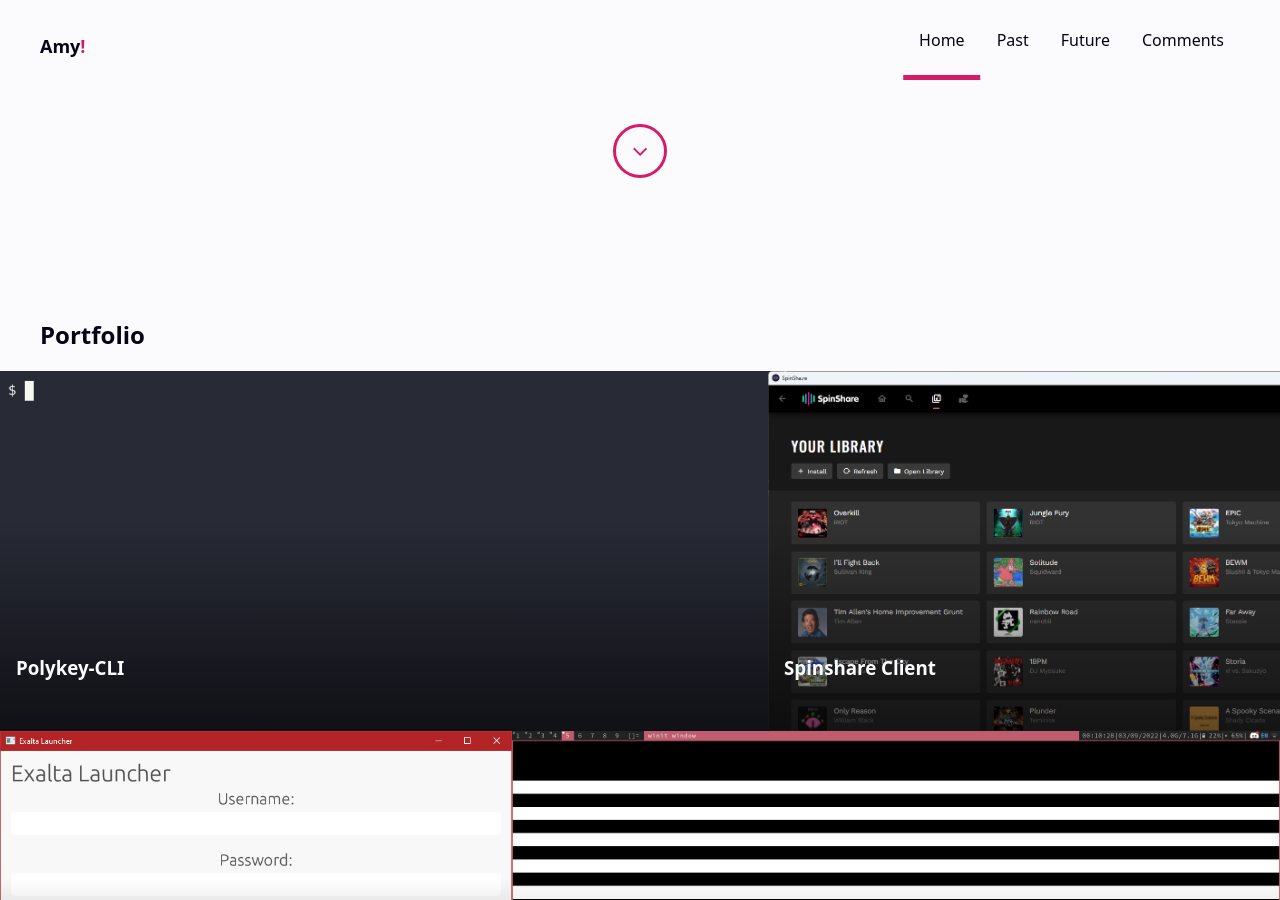
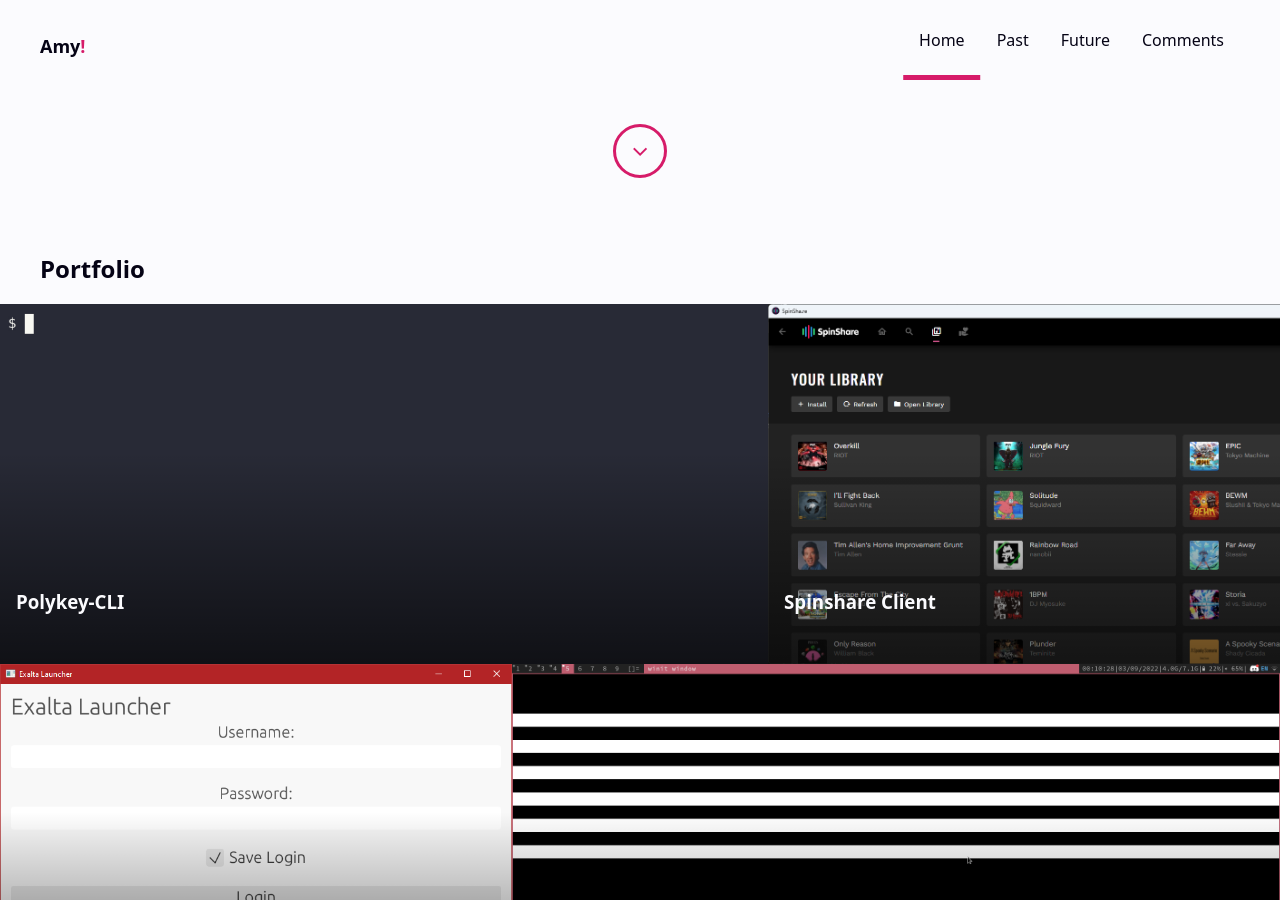
Before and after one commit to amydevs/websys-assignment, a Jekyll site: the page built from index.html, in a window 1280 px wide and 900 px high, scrolled down 682 px. Built offline with Jekyll 4.4.1, drawn with Linux system fonts in a browser that asks for light colours.

Commit message:
fix: section-portfolio wrapper removed

```diff
--- a/index.html
+++ b/index.html
@@ -12,7 +12,6 @@
     <a class="anchor-scroll-down" href="#portfolio">⌄</a>
 </div>
 <div id="portfolio" class="section-portfolio">
-    <div class="section-portfolio-content">
     <h2 class="section-portfolio-title">Portfolio</h2>
     <div class="bento-scroll-wrapper">
         <div class="bento">
@@ -72,4 +71,3 @@
         </div>
     </div>
 </div>
-</div>
--- a/websystems.css
+++ b/websystems.css
@@ -274,15 +274,14 @@
 .section-portfolio {
     max-width: var(--content-max-width);
     margin: 0 auto;
-    min-height: 100vh;
+    display: flex;
+    flex-direction: column;
+    justify-content: center;
+    min-height: calc(100vh - var(--navbar-height));
 }
 
 .section-portfolio-title {
     padding: 0 var(--navbar-padding);
-}
-
-.section-portfolio .section-portfolio-content {
-    padding-top: var(--navbar-height);
 }
 
 .bento-scroll-wrapper {
```
Lines whose indentation alone changed are shown as unchanged.
